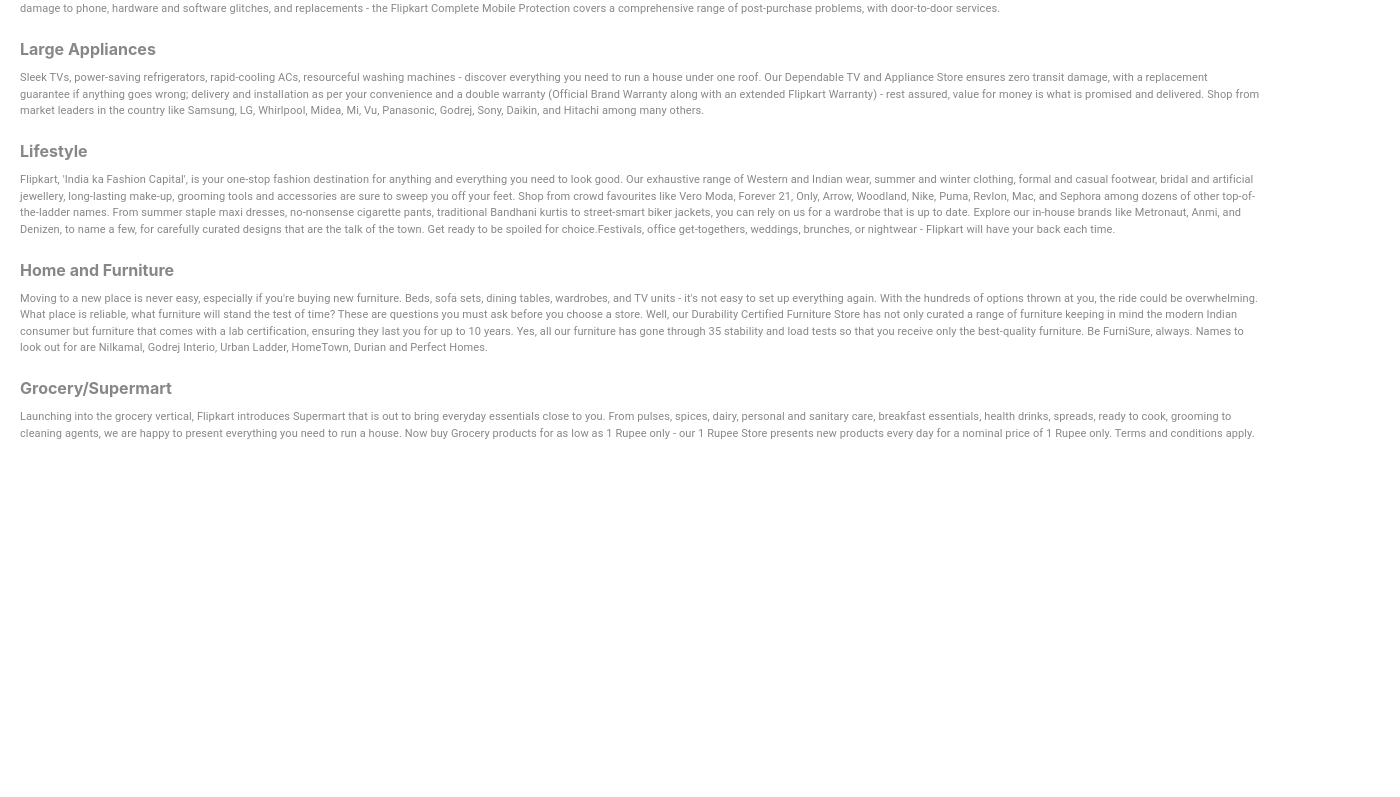
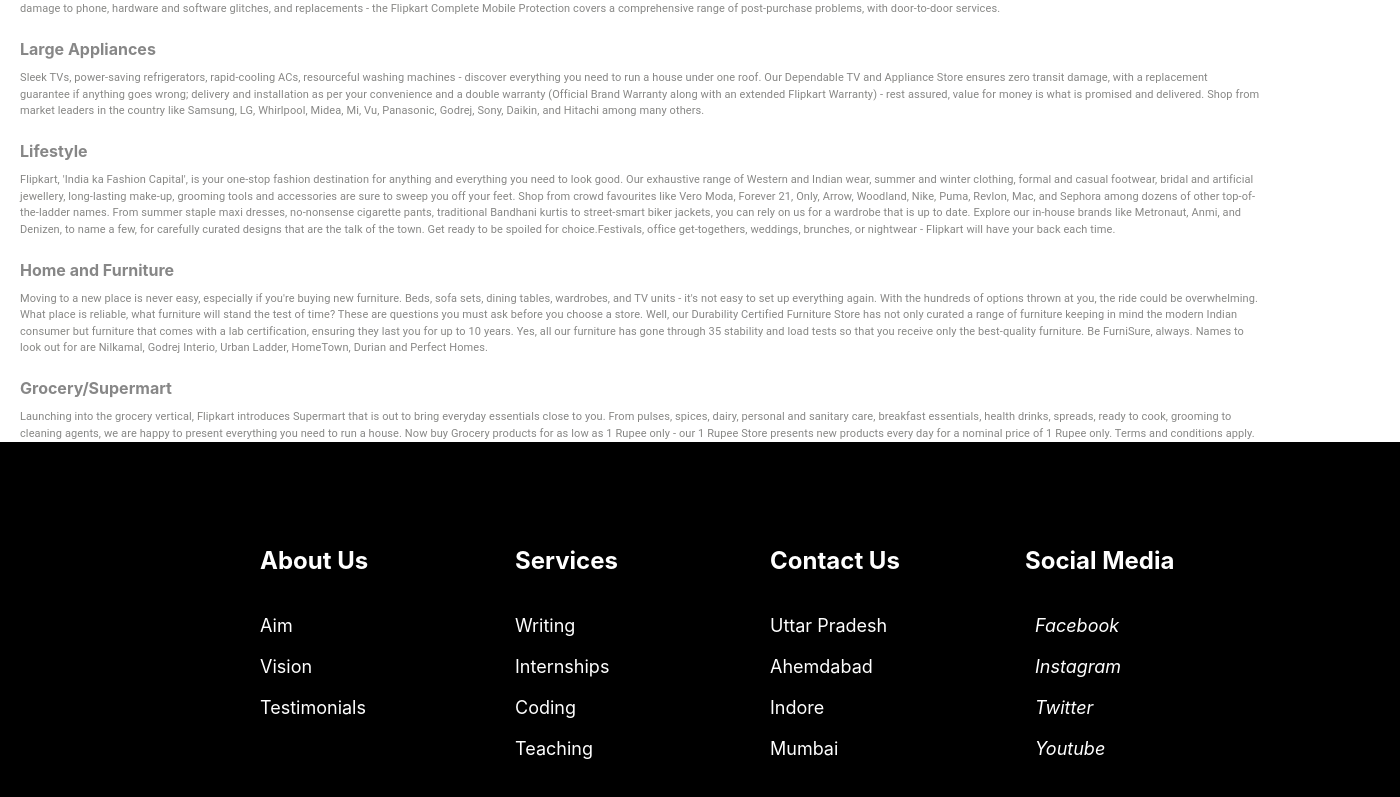
Before and after one commit to shabbiryahya/Flipkart, a React (Create React App) app in the folder flipkart/: page / in a window 1280 px wide. Shown: the part 1677-2474 px from the top of the page, 1400 px wide, since content can reach past the window. Before the commit the page ends 2119 px from the top, so only its background shows below. Built offline with nearby package versions, Linux system fonts and the light colour scheme.

Commit message:
Footer started

```diff
--- a/flipkart/package.json
+++ b/flipkart/package.json
@@ -22,6 +22,7 @@
     "redux": "^4.2.0",
     "redux-devtools-extension": "^2.13.9",
     "redux-thunk": "^2.4.1",
+    "styled-components": "^5.3.6",
     "web-vitals": "^2.1.4"
   },
   "scripts": {
--- a/flipkart/src/App.js
+++ b/flipkart/src/App.js
@@ -3,6 +3,7 @@
 import { Box } from '@mui/material'
 import Header from './Components/LandingPage/Header/Header';
 import Home from './Components/LandingPage/Home/Home'
+import Footer from './Components/LandingPage/Footer/Footer';
 function App() {
   return (
     <>
@@ -10,7 +11,7 @@
    <Box style={{marginTop: 54}}>
    <Home/>
    </Box>
-
+    <Footer/>
     </>
   );
 }
--- /dev/null
+++ b/flipkart/src/components/LandingPage/Footer/Footer.jsx
@@ -0,0 +1,74 @@
+import React from "react";
+import { styled } from '@mui/material';
+import {
+Box,
+Container,
+Row,
+Column,
+FooterLink,
+Heading,
+} from "./FooterStyles";
+
+const Footer = () => {
+return (
+	<Box>
+
+	<Container>
+		<Row>
+		<Column>
+			<Heading>About Us</Heading>
+			<FooterLink href="#">Aim</FooterLink>
+			<FooterLink href="#">Vision</FooterLink>
+			<FooterLink href="#">Testimonials</FooterLink>
+		</Column>
+		<Column>
+			<Heading>Services</Heading>
+			<FooterLink href="#">Writing</FooterLink>
+			<FooterLink href="#">Internships</FooterLink>
+			<FooterLink href="#">Coding</FooterLink>
+			<FooterLink href="#">Teaching</FooterLink>
+		</Column>
+		<Column>
+			<Heading>Contact Us</Heading>
+			<FooterLink href="#">Uttar Pradesh</FooterLink>
+			<FooterLink href="#">Ahemdabad</FooterLink>
+			<FooterLink href="#">Indore</FooterLink>
+			<FooterLink href="#">Mumbai</FooterLink>
+		</Column>
+		<Column>
+			<Heading>Social Media</Heading>
+			<FooterLink href="#">
+			<i className="fab fa-facebook-f">
+				<span style={{ marginLeft: "10px" }}>
+				Facebook
+				</span>
+			</i>
+			</FooterLink>
+			<FooterLink href="#">
+			<i className="fab fa-instagram">
+				<span style={{ marginLeft: "10px" }}>
+				Instagram
+				</span>
+			</i>
+			</FooterLink>
+			<FooterLink href="#">
+			<i className="fab fa-twitter">
+				<span style={{ marginLeft: "10px" }}>
+				Twitter
+				</span>
+			</i>
+			</FooterLink>
+			<FooterLink href="#">
+			<i className="fab fa-youtube">
+				<span style={{ marginLeft: "10px" }}>
+				Youtube
+				</span>
+			</i>
+			</FooterLink>
+		</Column>
+		</Row>
+	</Container>
+	</Box>
+);
+};
+export default Footer;
--- /dev/null
+++ b/flipkart/src/components/LandingPage/Footer/FooterStyles.js
@@ -0,0 +1,61 @@
+import styled from 'styled-components';
+
+export const Box = styled.div`
+padding: 80px 60px;
+background: black;
+
+bottom: 0;
+width: 100%;
+
+
+@media (max-width: 1000px) {
+	padding: 70px 30px;
+}
+`;
+
+export const Container = styled.div`
+	display: flex;
+	flex-direction: column;
+	justify-content: center;
+	max-width: 1000px;
+	margin: 0 auto;
+	/* background: red; */
+`
+
+export const Column = styled.div`
+display: flex;
+flex-direction: column;
+text-align: left;
+margin-left: 60px;
+`;
+
+export const Row = styled.div`
+display: grid;
+grid-template-columns: repeat(auto-fill,
+						minmax(185px, 1fr));
+grid-gap: 20px;
+
+@media (max-width: 1000px) {
+	grid-template-columns: repeat(auto-fill,
+						minmax(200px, 1fr));
+}
+`;
+
+export const FooterLink = styled.a`
+color: #fff;
+margin-bottom: 20px;
+font-size: 18px;
+text-decoration: none;
+
+&:hover {
+	color: green;
+	transition: 200ms ease-in;
+}
+`;
+
+export const Heading = styled.p`
+font-size: 24px;
+color: #fff;
+margin-bottom: 40px;
+font-weight: bold;
+`;
--- a/flipkart/src/components/LandingPage/Home/Home.jsx
+++ b/flipkart/src/components/LandingPage/Home/Home.jsx
@@ -5,6 +5,7 @@
 import Details from './Details';
 import { Box, styled } from '@mui/material';
 import Blog from './Blog';
+import Footer from '../Footer/Footer';
 const Home = () => {
   return (
     <>
@@ -15,6 +16,7 @@
     </Component>
     <Details/>
     <Blog/>
+
     </>
   )
 }
```
Also changed, not shown: 1 other file (tests, documents, lock files or other folders).
